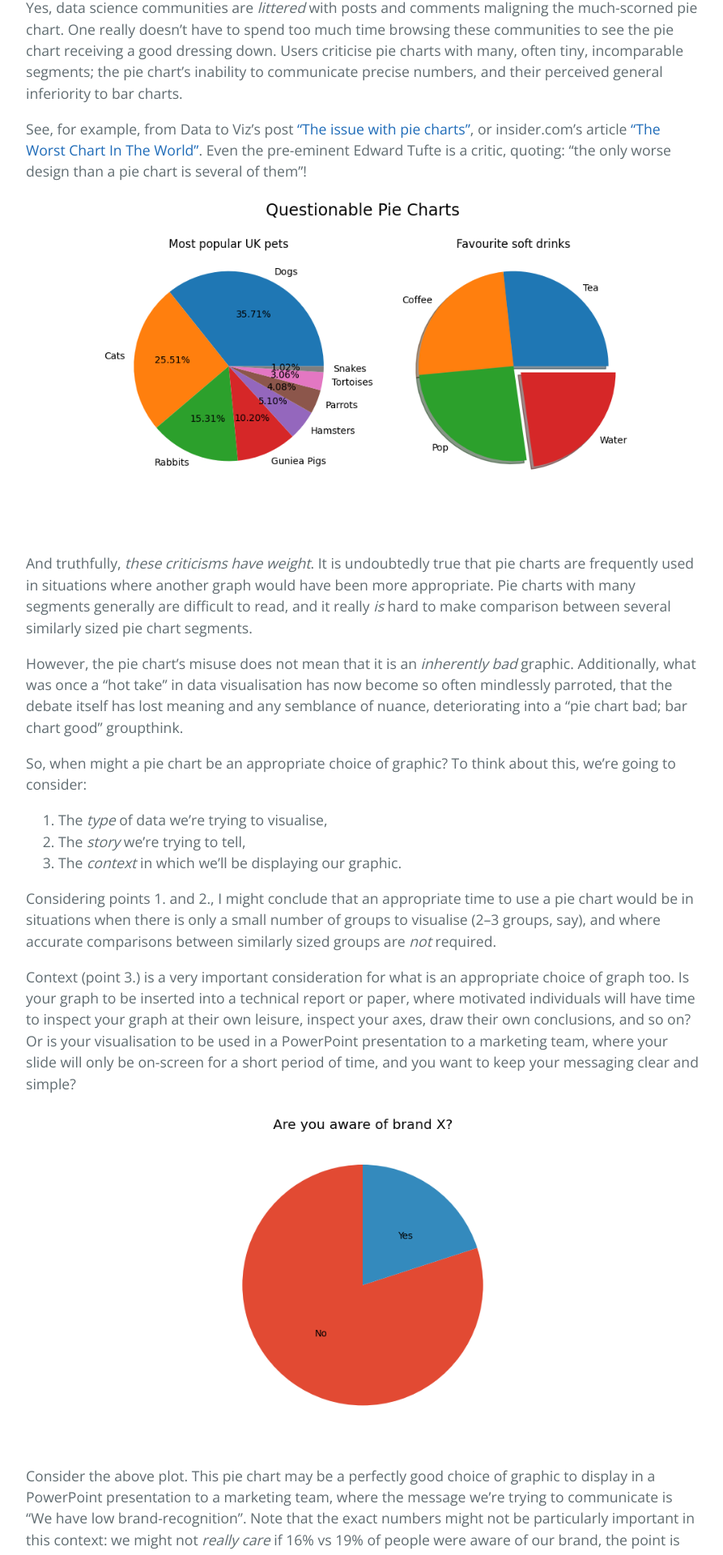
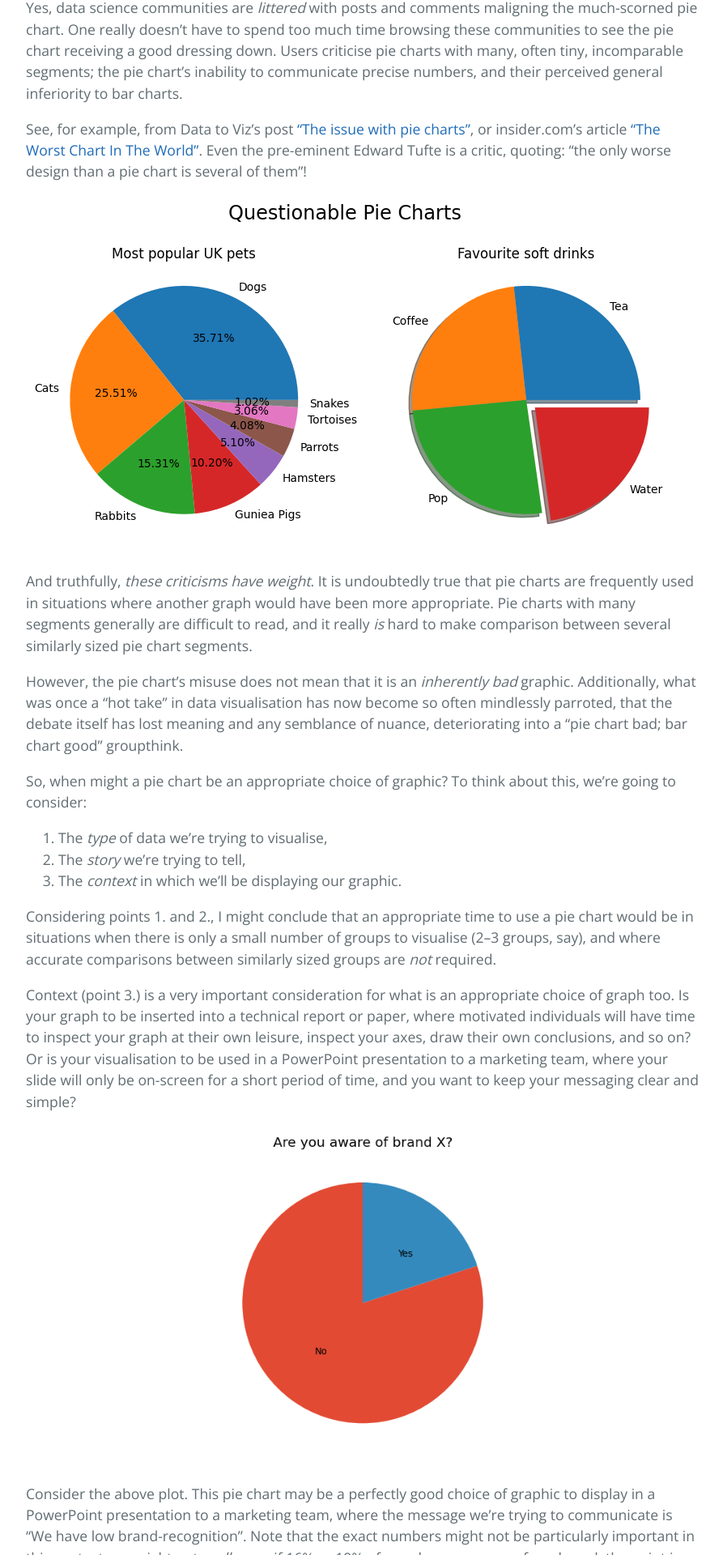
Before and after one commit to jwalton3141/jwalton3141.github.io, a Jekyll site: the page built from _posts/2023-07-27-In-Defence-of-Pie-Charts.md, in a window 1280 px wide. Shown: the part 592-2512 px from the top of the page at 81% size, without its empty margins (192-1085 px from the left). Built offline with Jekyll 4.4.1, drawn with Linux system fonts in a browser that asks for light colours; comment, search, counter and statistics services are not loaded.

Commit message:
fix: Create pie chart plots with bbox_inches='tight'

```diff
--- a/_posts/2023-07-27-In-Defence-of-Pie-Charts.md
+++ b/_posts/2023-07-27-In-Defence-of-Pie-Charts.md
@@ -45,7 +45,7 @@ ax[1].pie(
 ax[1].set_title("Favourite soft drinks", y=0.975)
 
 fig.suptitle("Questionable Pie Charts", fontsize="xx-large")
-fig.savefig("questionable_pies.png")
+fig.savefig("questionable_pies.png", bbox_inches="tight")
 -->
 
 ![Questionable Pie Charts](/assets/posts/pies/questionable_pies.png)
```
Also changed, not shown: assets/posts/pies/questionable_pies.png.
